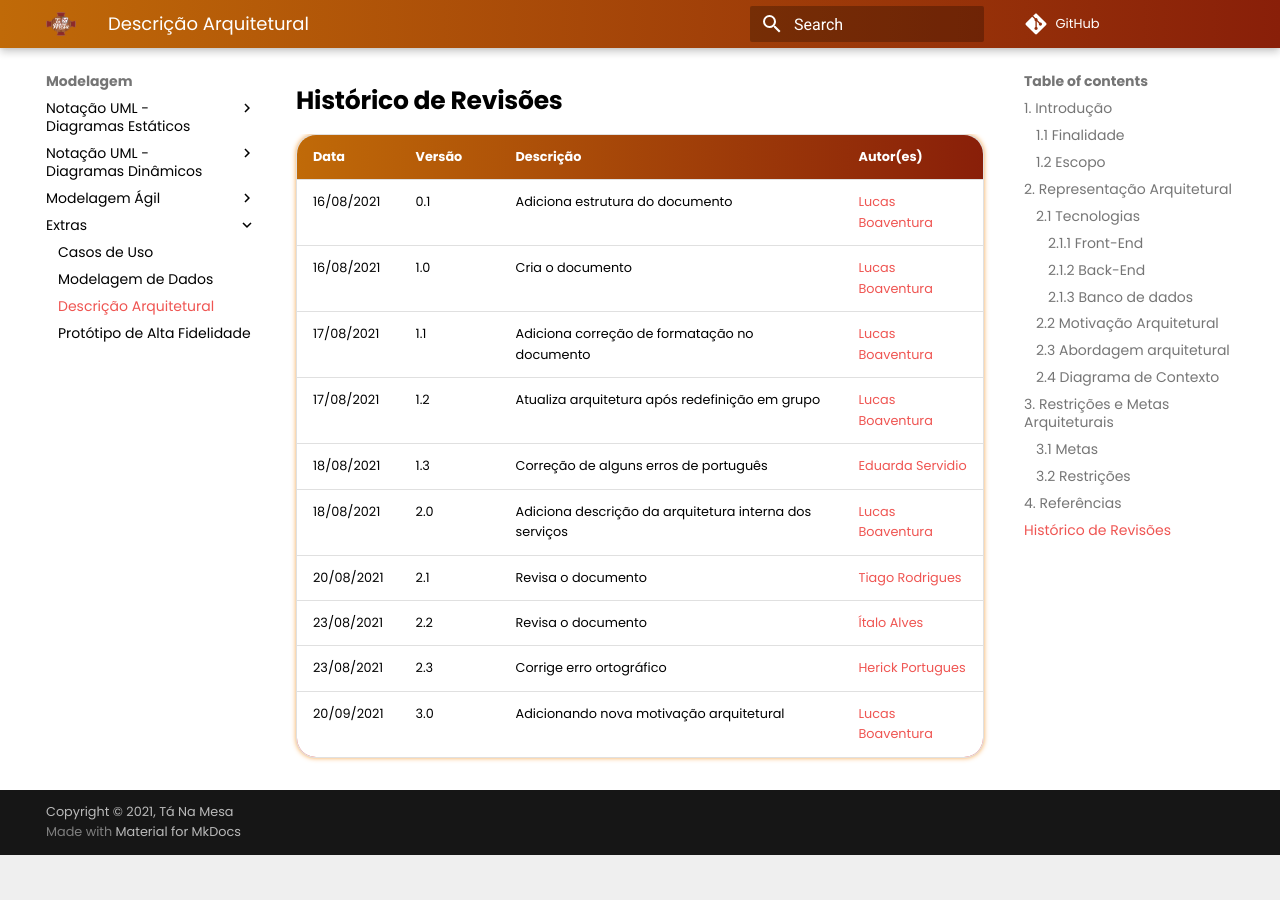
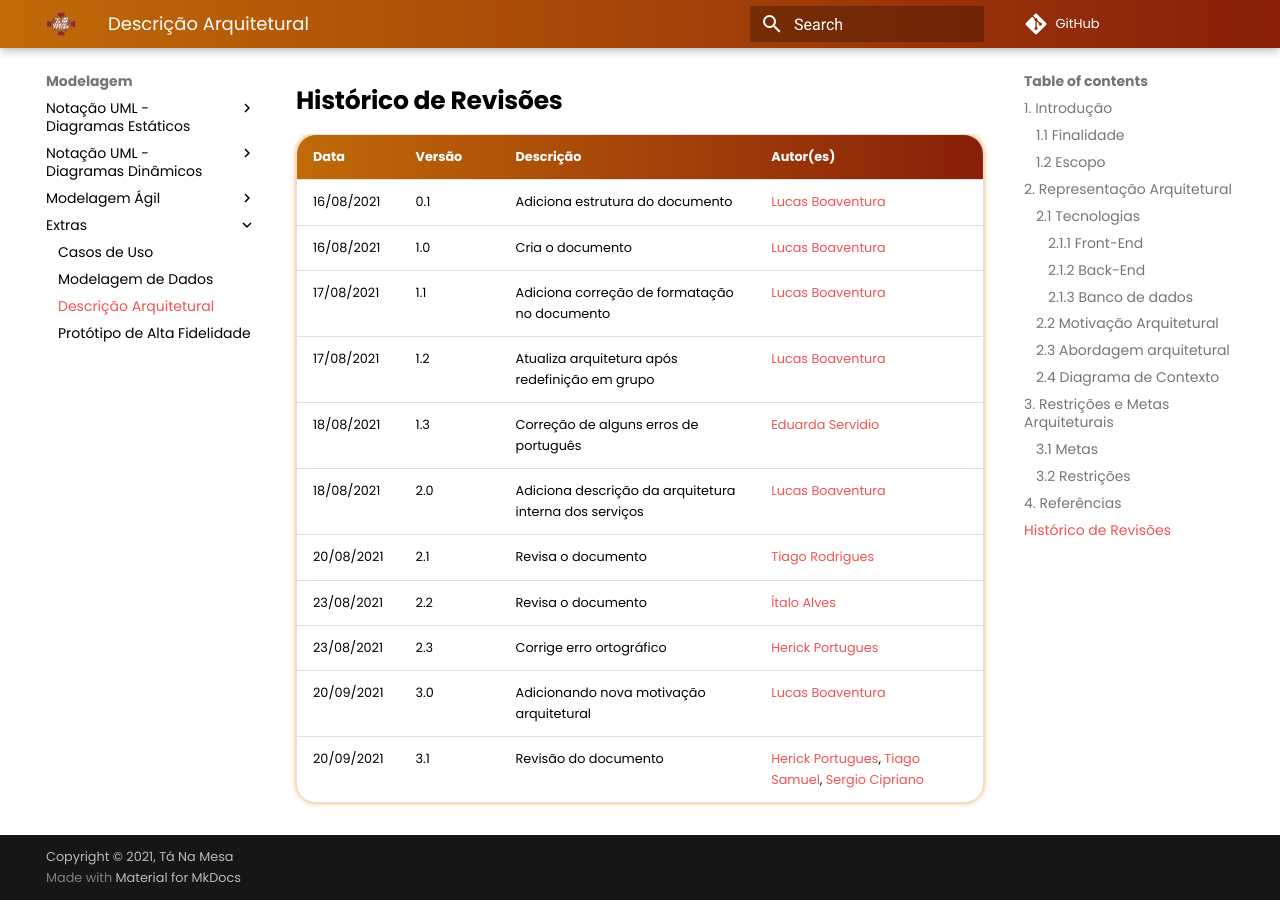
Before and after one commit to UnBArqDsw2021-1/2021.1_G02_TaNaMesa_docs, an MkDocs documentation site: the page built from docs/2-Modelagem/extras/arquitetura.md, in a window 1280 px wide and 900 px high, scrolled down 5468 px. Built offline with MkDocs 1.6.1 and Material for MkDocs 9.7.7, drawn with Linux system fonts in a browser that asks for light colours; comment, search, counter and statistics services are not loaded; before the commit the page ends 6323 px from its top, so only the background shows below that.

Commit message:
(#120) Adicionando revisores

```diff
--- a/docs/2-Modelagem/extras/arquitetura.md
+++ b/docs/2-Modelagem/extras/arquitetura.md
@@ -135,4 +135,5 @@ O PWA (Progressive Web App), que será usado no Front-end da aplicação possui
 | 20/08/2021 | 2.1    | Revisa o documento                                     | [Tiago Rodrigues](https://github.com/tsrrodrigues)   |
 | 23/08/2021 | 2.2    | Revisa o documento                                     | [Ítalo Alves](https://github.com/alvesitalo)         |
 | 23/08/2021 | 2.3    | Corrige erro ortográfico                               | [Herick Portugues](https://github.com/herickport)    |
-| 20/09/2021 | 3.0    | Adicionando nova motivação arquitetural                                       | [Lucas Boaventura](https://github.com/lboaventura25) |
+| 20/09/2021 | 3.0    | Adicionando nova motivação arquitetural                | [Lucas Boaventura](https://github.com/lboaventura25) |
+| 20/09/2021 | 3.1    | Revisão do documento                                   | [Herick Portugues](https://github.com/herickport), [Tiago Samuel](https://github.com/tsrrodrigues), [Sergio Cipriano](https://github.com/sergiosacj) |
```
